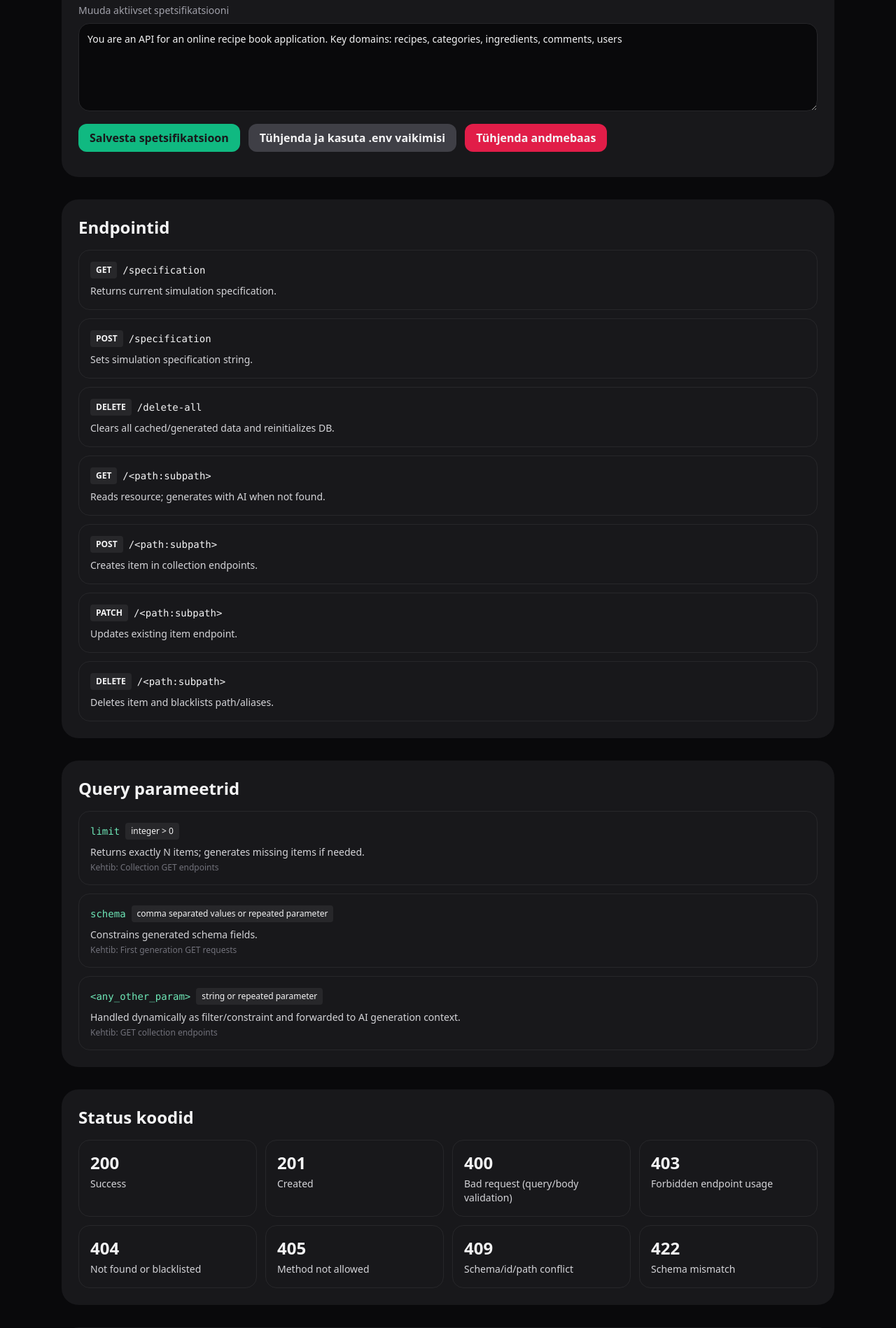
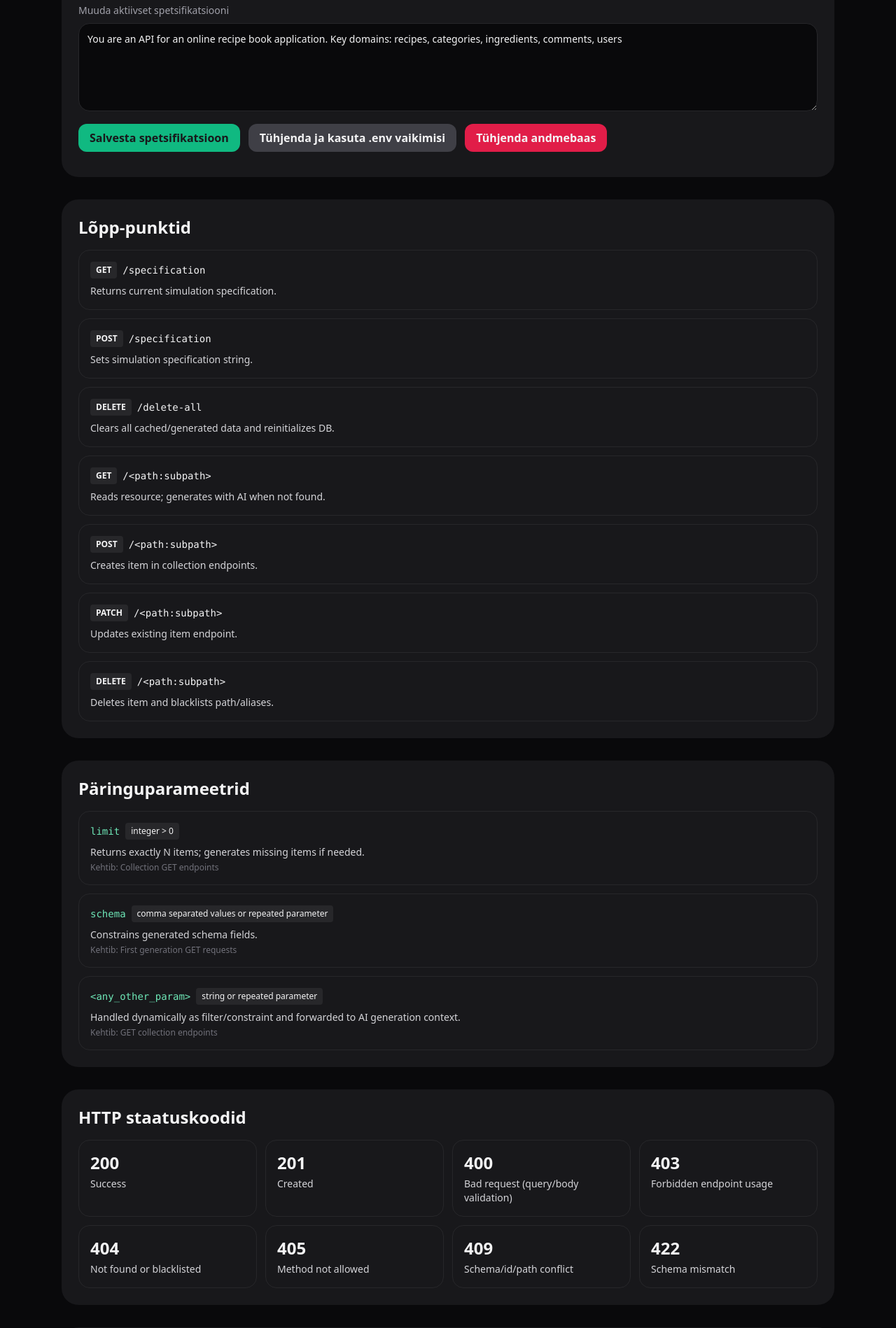
Before and after one commit to TLU-HK-RIF23-Janeli/API-simulaator, a Flask app: page /documentation in a window 1280 px wide. Shown: the part 431-2329 px from the top of the page at 70% size. Run offline with Flask 3, Linux system fonts and the light colour scheme; data that the repository does not hold is empty; some libraries are stand-ins or nearby versions.

Commit message:
feat: Update documentation with localized endpoint and query parameter titles

```diff
--- a/code/templates/documentation.html
+++ b/code/templates/documentation.html
@@ -50,17 +50,17 @@
     </section>
 
     <section class="bg-zinc-900 rounded-3xl p-6 mb-8">
-      <h2 class="text-2xl font-semibold mb-4">Endpointid</h2>
+      <h2 class="text-2xl font-semibold mb-4">Lõpp-punktid</h2>
       <div id="endpointList" class="space-y-3"></div>
     </section>
 
     <section class="bg-zinc-900 rounded-3xl p-6 mb-8">
-      <h2 class="text-2xl font-semibold mb-4">Query parameetrid</h2>
+      <h2 class="text-2xl font-semibold mb-4">Päringuparameetrid</h2>
       <div id="queryParamList" class="space-y-3"></div>
     </section>
 
     <section class="bg-zinc-900 rounded-3xl p-6 mb-8">
-      <h2 class="text-2xl font-semibold mb-4">Status koodid</h2>
+      <h2 class="text-2xl font-semibold mb-4">HTTP staatuskoodid</h2>
       <div id="statusCodeList" class="grid sm:grid-cols-2 lg:grid-cols-4 gap-3"></div>
     </section>
 
--- a/code/templates/home.html
+++ b/code/templates/home.html
@@ -77,6 +77,7 @@
                         <ul class="space-y-3 text-sm">
                         <li><code>?limit=10</code> — tagastab täpselt määratud arvu kirjeid</li>
                         <li><code>?schema=title,deadline,status</code> — sunnib AI-d kasutama täpselt neid välju</li>
+                        <li><code>?&lt;any_other_param&gt;=value</code> — dünaamilised päringuparameetrid andmete sorteerimiseks ja filtreerimiseks</li>
                         </ul>
                     </div>
                 </div>
```
